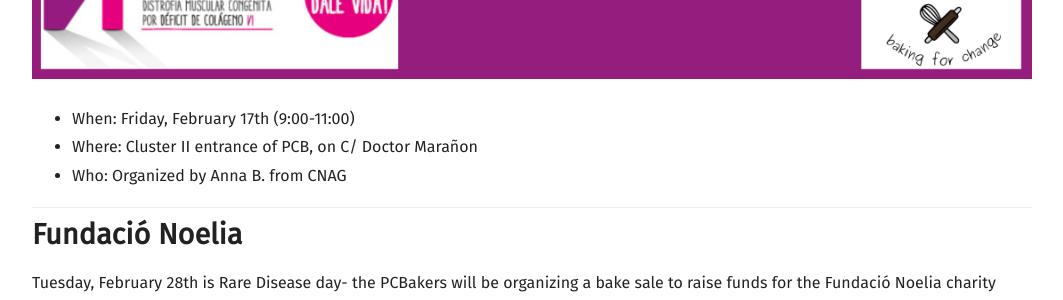
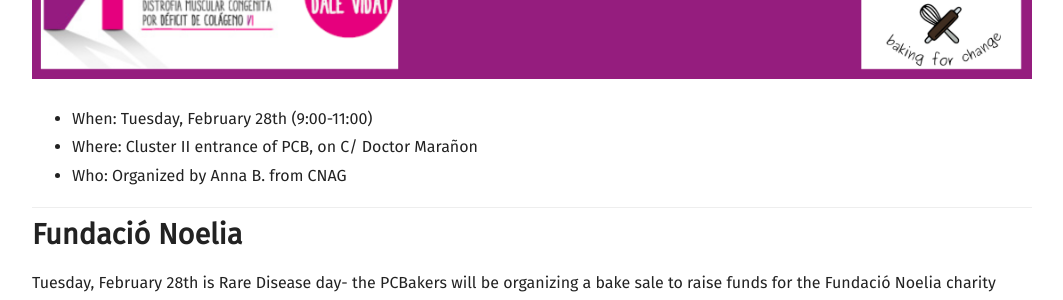
Before and after one commit to willblev/PCBakers, a Jekyll site: the page built from _posts/2023-02-15-February-Rare-Diseases.md, in a window 1280 px wide and 900 px high, scrolled down 933 px. Shown: the part 151-451 px from the top of the window, without its empty margins (108-1171 px from the left). Built offline with Jekyll 4.4.1, drawn with Linux system fonts in a browser that asks for light colours; nearby versions of some CDN libraries; some web fonts are replaced.

Commit message:
fixed date

```diff
--- a/_posts/2023-02-15-February-Rare-Diseases.md
+++ b/_posts/2023-02-15-February-Rare-Diseases.md
@@ -16,7 +16,7 @@
     3. Donate some money to a good cause (suggested 3 Euros minimum donation per portion)
     4. Enjoy your delicious breakfast & chat with other folks from all around the PCB
 ---
-- When:  Friday, February 17th (9:00-11:00)
+- When:  Tuesday, February 28th (9:00-11:00)
 - Where: Cluster II entrance of PCB, on C/ Doctor Marañon
 - Who: Organized by Anna B. from CNAG
 
```
